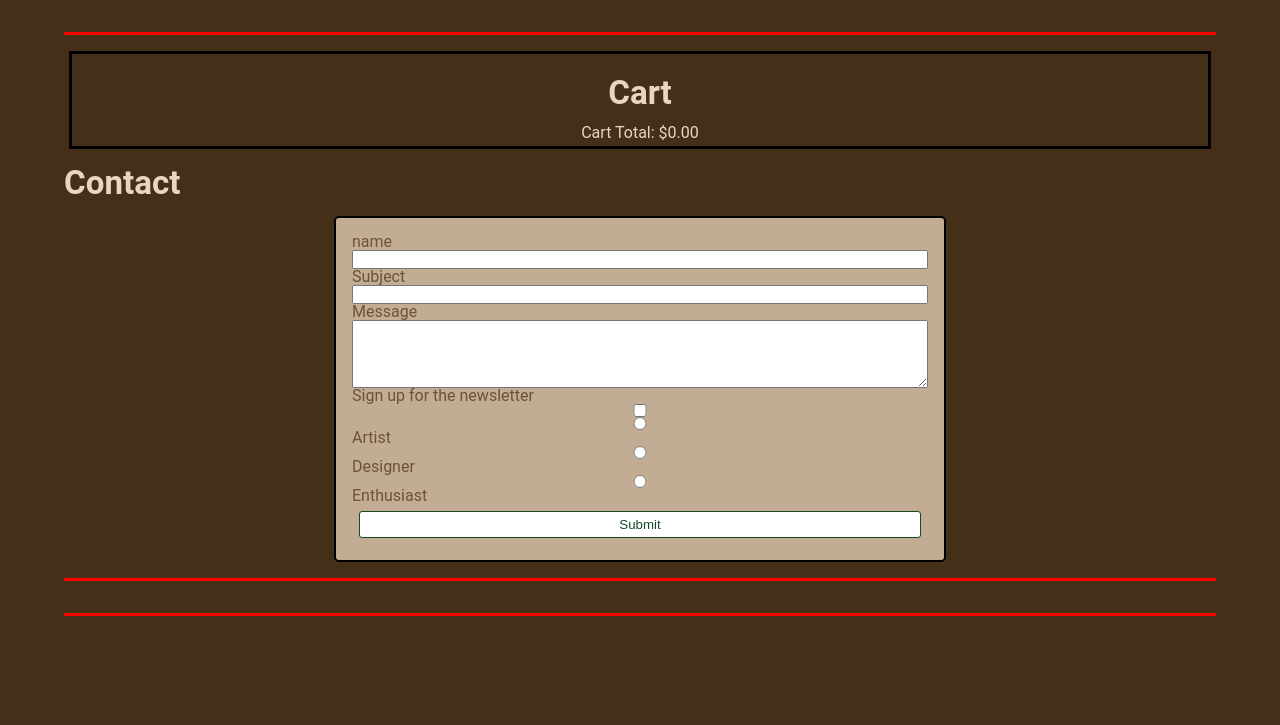
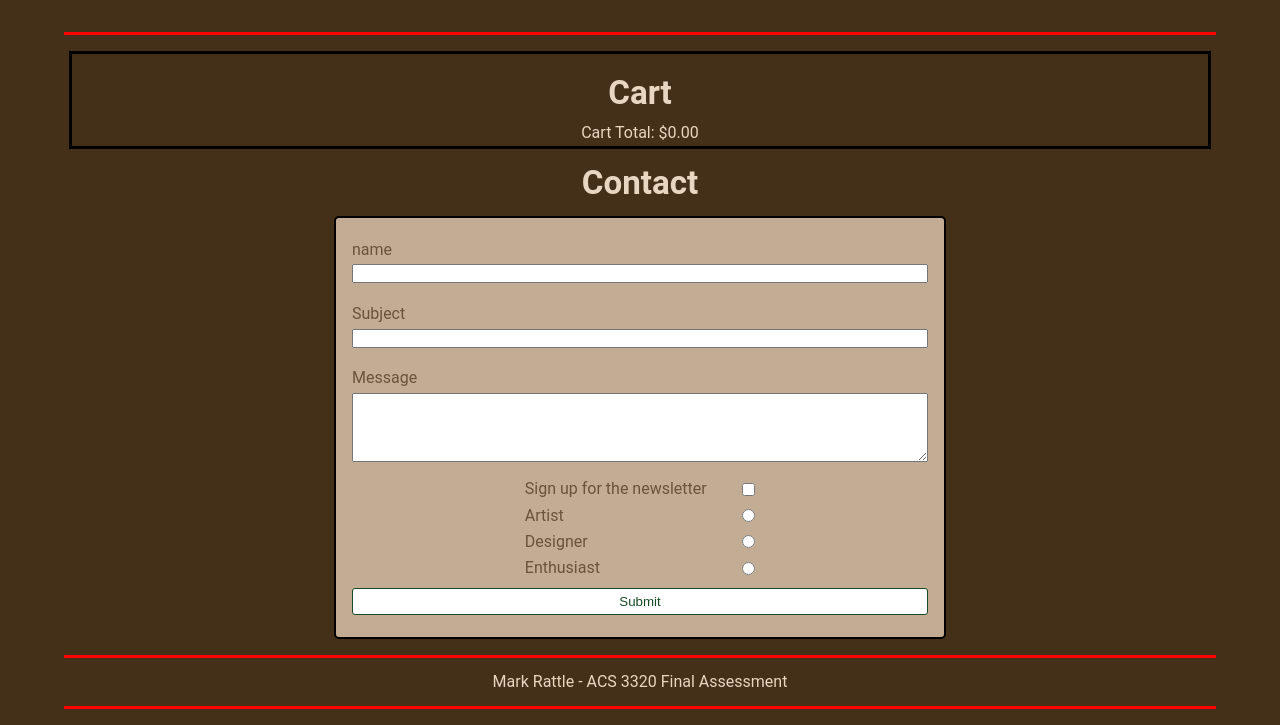
Before and after one commit to energeist/acs-3320-final-assessment, a plain HTML site: page index.html in a window 1280 px wide. Shown: the part 1315-2040 px from the top of the page. Before the commit the page ends 1947 px from the top, so only its background shows below. Drawn offline with Linux system fonts and the light colour scheme.

Commit message:
all done except ticker tape

```diff
--- a/index.html
+++ b/index.html
@@ -34,6 +34,7 @@
 			<section id="banner">
 				<ticker-tape><h1>...Color.com is awesome...</h1></ticker-tape>
 			</section>
+      <script src="ticker-tape.js"></script>
 
 			<!-- section about - -->
 			<section id="about">
@@ -109,24 +110,24 @@
 							<textarea></textarea>
 						</label>
 
-						<label>
+						<label class="grouped">
 							Sign up for the newsletter
 							<input type="checkbox">
 						</label>
 
-						<label>
+						<label class="grouped">
+							Artist
 							<input type="radio" name="user">
-							Artist
 						</label>
 
-						<label>
+						<label class="grouped">
+							Designer
 							<input type="radio" name="user">
-							Designer
 						</label>
 
-						<label>
+						<label class="grouped">
+							Enthusiast
 							<input type="radio" name="user">
-							Enthusiast
 						</label>
 						<button class="success">Submit</button>
 					</form>
@@ -138,7 +139,7 @@
 			<section id="footer">
 				<footer>
 					<ul>
-
+            <li>Mark Rattle - ACS 3320 Final Assessment</li>
 					</ul>
 				</footer>
 			</section>
--- a/styles.css
+++ b/styles.css
@@ -458,3 +458,28 @@ main {
 ul, li {
   list-style-type: none;
 }
+
+form * {
+  margin: 0.5em 0;
+}
+
+.grouped {
+  min-width: 20vh;
+  width: 40%;
+  margin: auto;
+  display: flex;
+  flex-direction: row;
+  align-items: center;
+  justify-content: space-between;
+}
+
+header, footer {
+  text-align: center;
+}
+
+/* tickertape styles */
+
+ticker-tape {
+  text-align: center;
+  margin: auto;
+}
```
